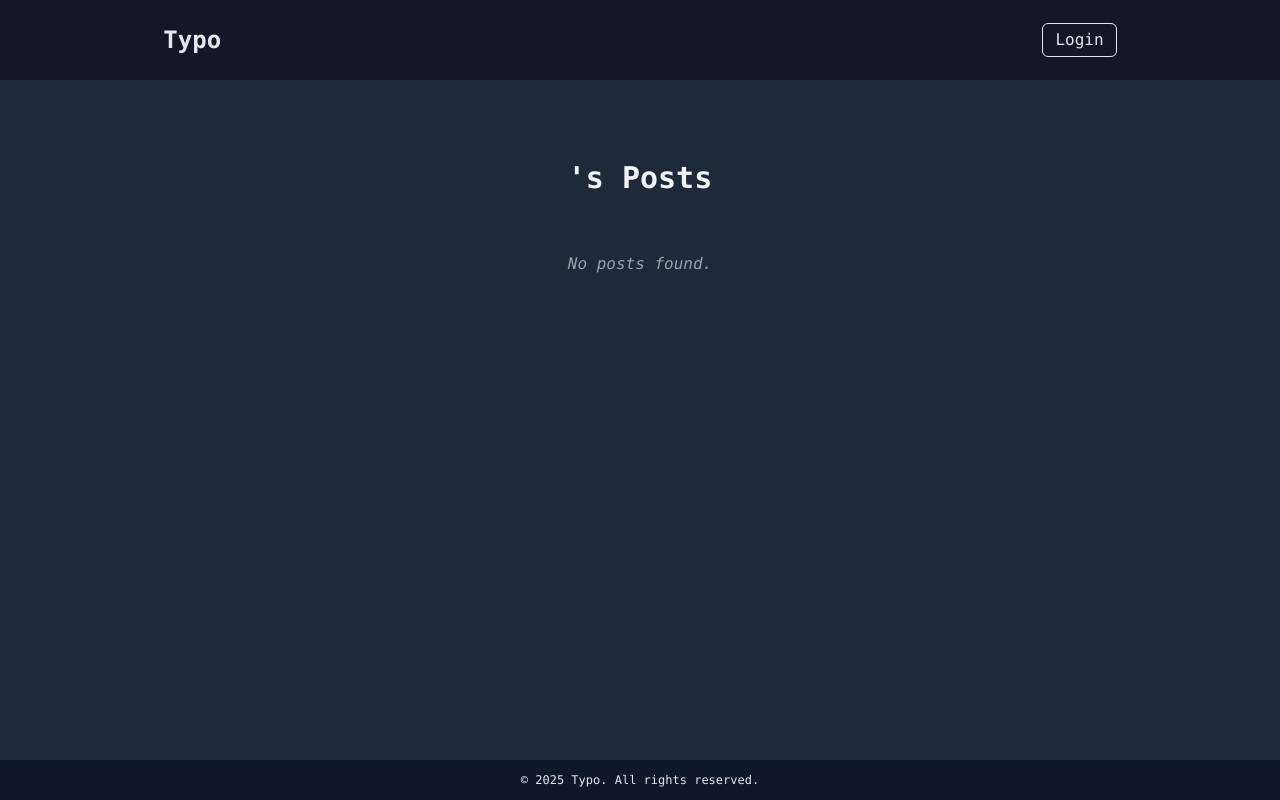
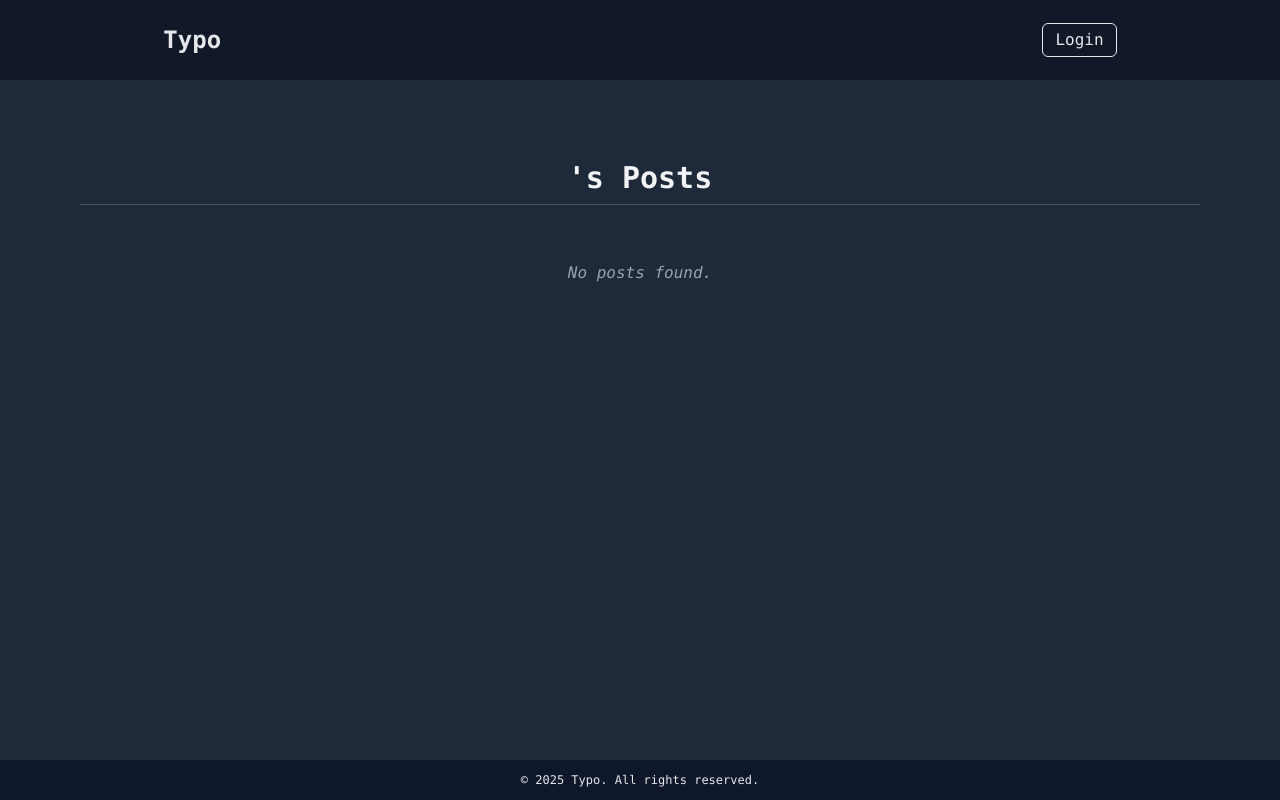
Before and after one commit to aleksamlsvc12/blog-app, a Vue app in the folder frontend/: page /profile/posts in a window 1280 px wide. Built offline with nearby package versions, Linux system fonts and the light colour scheme.

Commit message:
Enhance visual consistency by adding bottom borders to headings in CategoriesSection, SpecificCategory, and UsersPosts components

```diff
--- a/frontend/src/components/CategoriesSection.vue
+++ b/frontend/src/components/CategoriesSection.vue
@@ -13,7 +13,7 @@ import Category from "./Category.vue";
   <!-- Main container with scrollable area and custom font -->
   <div class="p-10 h-full overflow-y-auto font-mono">
     <!-- Page heading -->
-    <p class="mb-10 text-2xl font-bold text-white p-4 text-center lg:text-left">
+    <p class="mb-10 text-2xl font-bold text-white p-4 text-center lg:text-left pb-2 border-b border-b-gray-600">
       Discover What Interests You
     </p>
 
--- a/frontend/src/components/SpecificCategory.vue
+++ b/frontend/src/components/SpecificCategory.vue
@@ -249,7 +249,7 @@ const deleteComment = async (commentId, postId) => {
 
     <!-- Main section showing posts and their comments -->
     <div v-else>
-      <h1 class="text-2xl font-bold text-white mb-4">
+      <h1 class="text-2xl font-bold text-white mb-4 pb-2 border-b border-b-gray-600">
         {{ route.params.name.toUpperCase() }}:
       </h1>
 
--- a/frontend/src/components/UsersPosts.vue
+++ b/frontend/src/components/UsersPosts.vue
@@ -157,7 +157,7 @@ const formatDate = (dateString) => {
   <div class="w-full h-full p-10 lg:p-20 font-mono overflow-y-auto">
     <!-- Page header -->
     <div class="w-full pb-4 mb-8 text-center">
-      <h1 class="text-3xl font-bold text-gray-100">{{ userName }}'s Posts</h1>
+      <h1 class="text-3xl font-bold text-gray-100 pb-2 border-b border-b-gray-600">{{ userName }}'s Posts</h1>
     </div>
 
     <!-- Loading state -->
```
